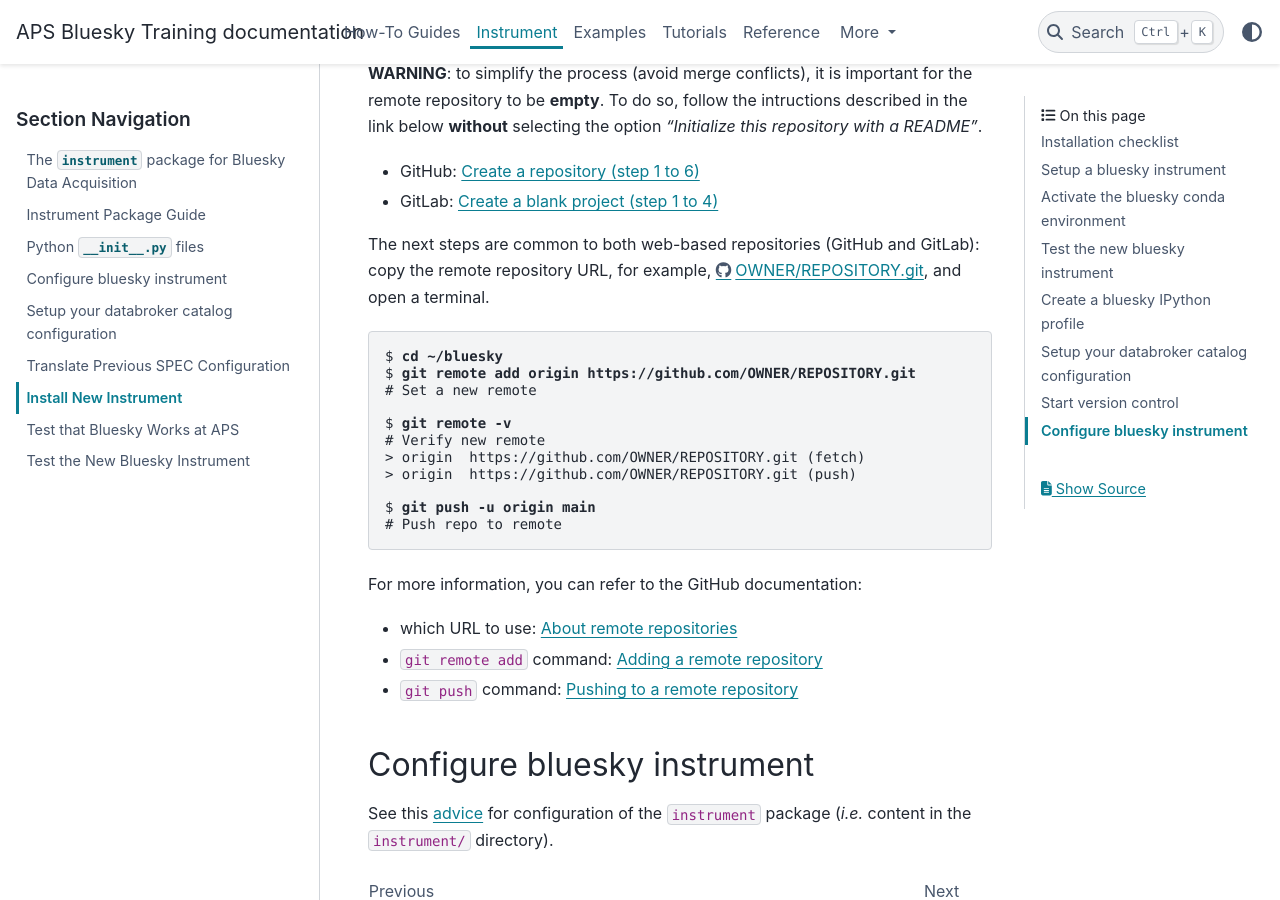
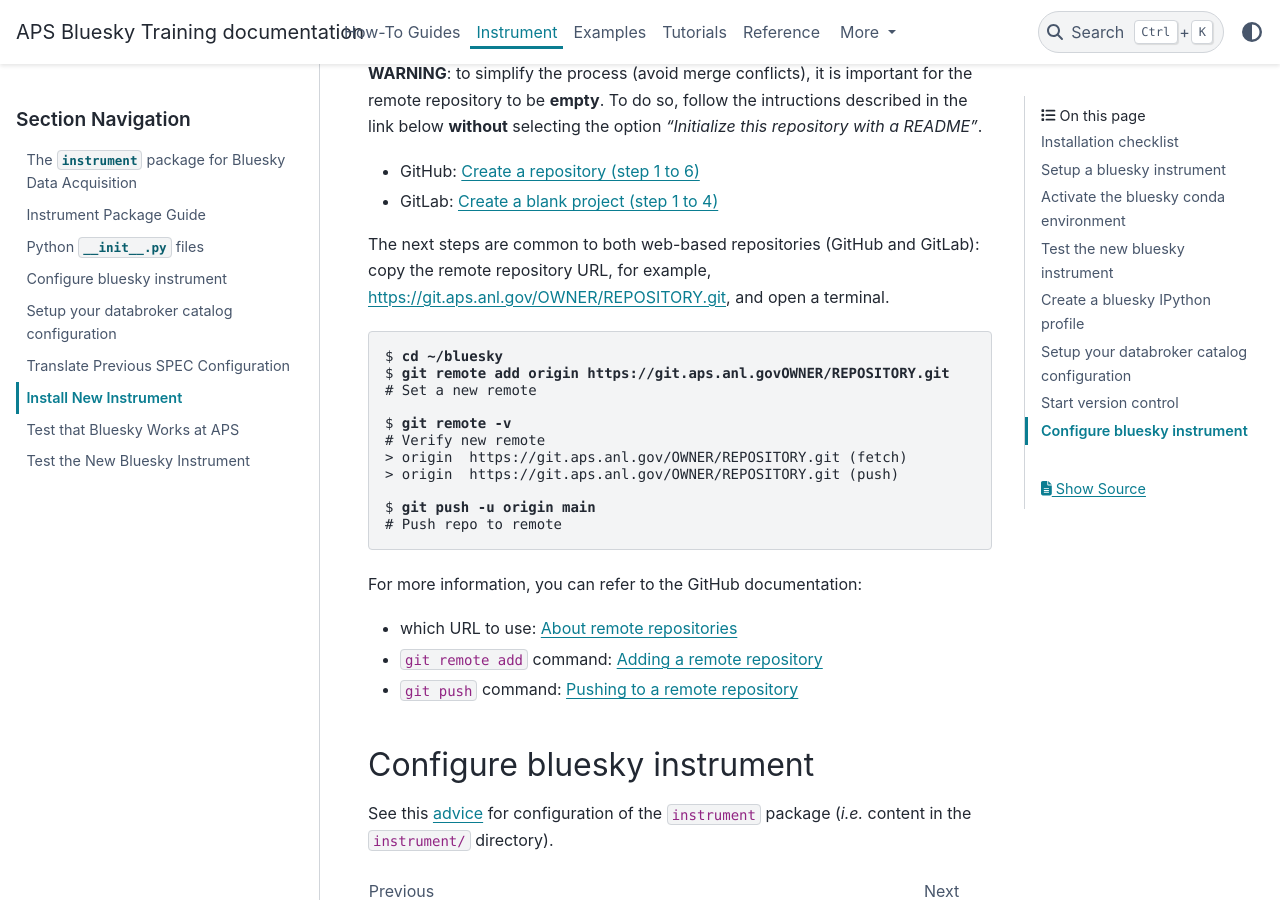
Before and after one commit to BCDA-APS/bluesky_training, a Sphinx documentation site: the page built from docs/source/instrument/_install_new_instrument.rst, in a window 1280 px wide and 900 px high, scrolled down 4156 px. Built offline with Sphinx 7.4.7 and the PyData theme 0.15.4, drawn with Linux system fonts in a browser that asks for light colours; some of the changed lines change nothing that is shown.

Commit message:
DOC #141 update git section

```diff
--- a/docs/source/instrument/_install_new_instrument.rst
+++ b/docs/source/instrument/_install_new_instrument.rst
@@ -316,19 +316,19 @@
 
 The next steps are common to both web-based repositories (GitHub and GitLab):
 copy the remote repository URL, for example,
-`https://github.com/OWNER/REPOSITORY.git <https://github.com/OWNER/REPOSITORY.git>`_, and open a terminal.
+https://git.aps.anl.gov/OWNER/REPOSITORY.git, and open a terminal.
 
 .. raw:: html
 
    <pre>
    $ <b>cd ~/bluesky </b>
-   $ <b>git remote add origin https://github.com/OWNER/REPOSITORY.git  </b>
+   $ <b>git remote add origin https://git.aps.anl.govOWNER/REPOSITORY.git  </b>
    # Set a new remote
 
    $ <b>git remote -v  </b>
    # Verify new remote
-   > origin  https://github.com/OWNER/REPOSITORY.git (fetch)
-   > origin  https://github.com/OWNER/REPOSITORY.git (push)
+   > origin  https://git.aps.anl.gov/OWNER/REPOSITORY.git (fetch)
+   > origin  https://git.aps.anl.gov/OWNER/REPOSITORY.git (push)
 
    $ <b>git push -u origin main  </b>
    # Push repo to remote
```
